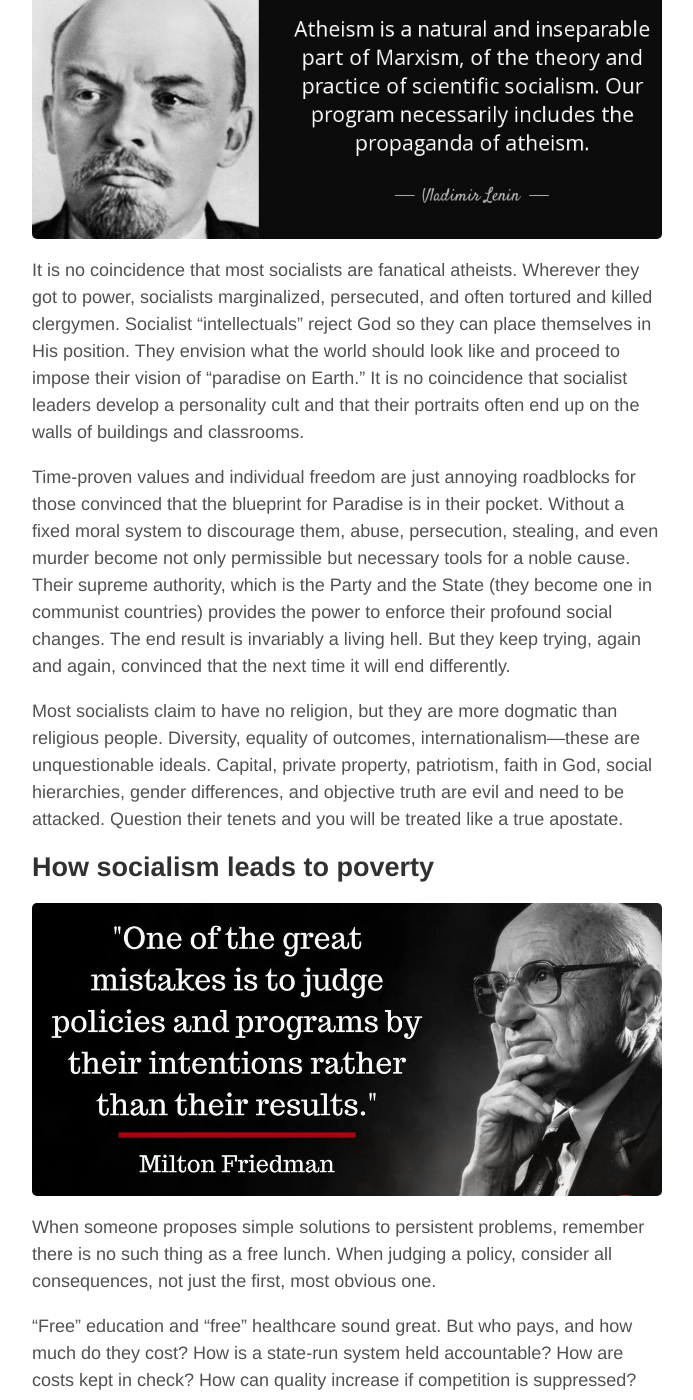
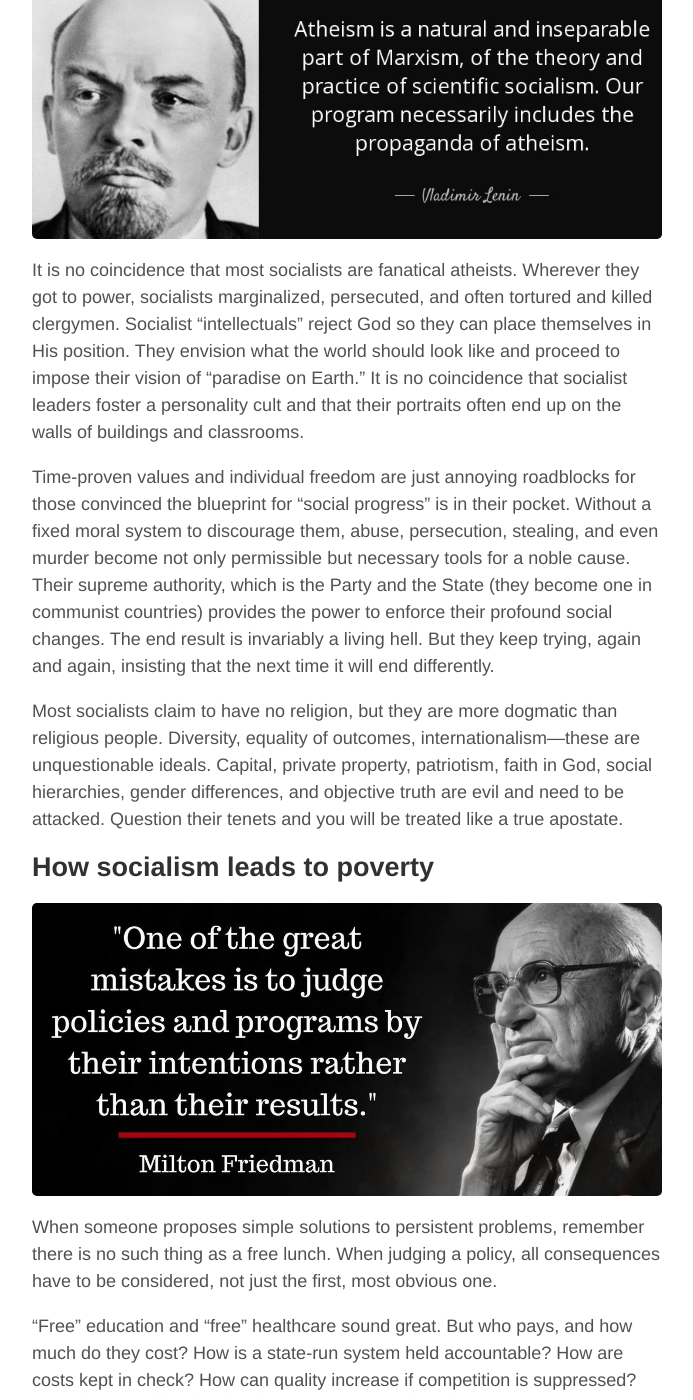
Before and after one commit to aoghina/aoghina.github.io, a Jekyll site: the page built from _posts/2018-10-23-socialism-ruined-my-country.md, in a window 1280 px wide and 1400 px high, scrolled down 7856 px. Shown: the whole window, without its empty margins (293-986 px from the left). Built offline with Jekyll 4.4.1, drawn with Linux system fonts in a browser that asks for light colours; comment, search, counter and statistics services are not loaded; some of the changed text lies outside the part shown.

Commit message:
Soc: small tweaks

```diff
--- a/_posts/2018-10-23-socialism-ruined-my-country.md
+++ b/_posts/2018-10-23-socialism-ruined-my-country.md
@@ -101,9 +101,9 @@ Communist countries implemented socialist policies, but never reached the utopia
 
 ![Lenin on atheism](/assets/socialism/lenin-atheism.jpg "Lenin on atheism")
 
-It is no coincidence that most socialists are fanatical atheists. Wherever they got to power, socialists marginalized, persecuted, and often tortured and killed clergymen. Socialist "intellectuals" reject God so they can place themselves in His position. They envision what the world should look like and proceed to impose their vision of "paradise on Earth." It is no coincidence that socialist leaders develop a personality cult and that their portraits often end up on the walls of buildings and classrooms.
+It is no coincidence that most socialists are fanatical atheists. Wherever they got to power, socialists marginalized, persecuted, and often tortured and killed clergymen. Socialist "intellectuals" reject God so they can place themselves in His position. They envision what the world should look like and proceed to impose their vision of "paradise on Earth." It is no coincidence that socialist leaders foster a personality cult and that their portraits often end up on the walls of buildings and classrooms.
 
-Time-proven values and individual freedom are just annoying roadblocks for those convinced that the blueprint for Paradise is in their pocket. Without a fixed moral system to discourage them, abuse, persecution, stealing, and even murder become not only permissible but necessary tools for a noble cause. Their supreme authority, which is the Party and the State (they become one in communist countries) provides the power to enforce their profound social changes. The end result is invariably a living hell. But they keep trying, again and again, convinced that the next time it will end differently.
+Time-proven values and individual freedom are just annoying roadblocks for those convinced the blueprint for "social progress" is in their pocket. Without a fixed moral system to discourage them, abuse, persecution, stealing, and even murder become not only permissible but necessary tools for a noble cause. Their supreme authority, which is the Party and the State (they become one in communist countries) provides the power to enforce their profound social changes. The end result is invariably a living hell. But they keep trying, again and again, insisting that the next time it will end differently.
 
 Most socialists claim to have no religion, but they are more dogmatic than religious people. Diversity, equality of outcomes, internationalism—these are unquestionable ideals. Capital, private property, patriotism, faith in God, social hierarchies, gender differences, and objective truth are evil and need to be attacked. Question their tenets and you will be treated like a true apostate.
 
@@ -112,7 +112,7 @@ Most socialists claim to have no religion, but they are more dogmatic than relig
 
 ![Friedman on judging policies](/assets/socialism/friedman-policies-results.jpg "Friedman on judging policies")
 
-When someone proposes simple solutions to persistent problems, remember there is no such thing as a free lunch. When judging a policy, consider all consequences, not just the first, most obvious one.
+When someone proposes simple solutions to persistent problems, remember there is no such thing as a free lunch. When judging a policy, all consequences have to be considered, not just the first, most obvious one.
 
 "Free" education and "free" healthcare sound great. But who pays, and how much do they cost? How is a state-run system held accountable? How are costs kept in check? How can quality increase if competition is suppressed? How do we avoid indoctrination in a state-run education system?
 
```
Also changed, not shown: other parts of _posts/2018-10-23-socialism-ruined-my-country.md (+1 -1 lines).
